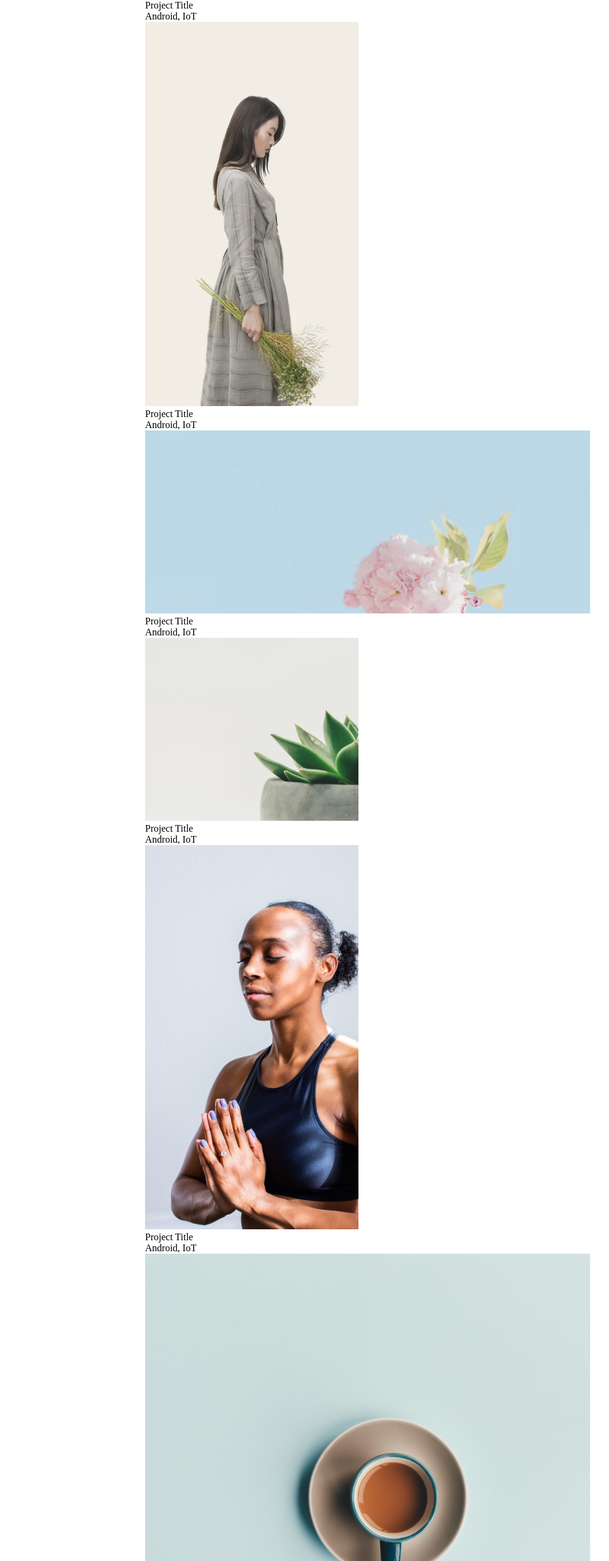
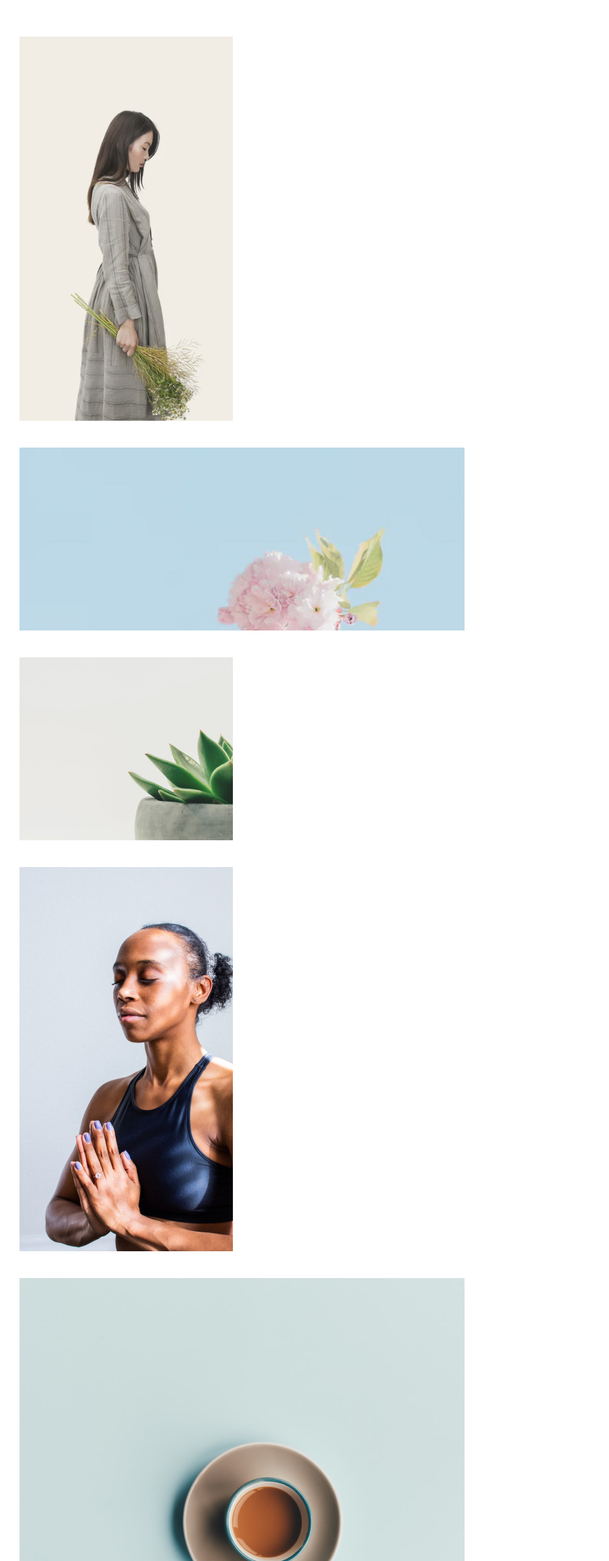
Before and after one commit to LeoSAN10/stormnet, a plain HTML site: page dz7/index.html in a window 1280 px wide. Shown: the top 2560 px of the page at 61% size, without its empty margins (37-1036 px from the left). Drawn offline with Linux system fonts and the light colour scheme.

Commit message:
update html structure

```diff
--- a/dz7/index.html
+++ b/dz7/index.html
@@ -7,49 +7,25 @@
     <title>DZ7</title>
 </head>
 <body>
-    <div class="header">
-        <div class="container">
-            <div>
-                <div>
-                    <div>Project Title</div>
-                    <div>Android, IoT</div>
-                </div>
-                <img src="assets/1.jpg" style="height: 630px;"/>
+    <div class="container">
+        <div class="container__img">
+            <div id="img1">
+                <img src="assets/1.jpg">
             </div>
-            <div>
-                <div>
-                    <div>Project Title</div>
-                    <div>Android, IoT</div>
-                </div>
-                <img src="assets/2.jpg"/>
+            <div id="img2">
+                <img src="assets/2.jpg">
             </div>
-            <div>
-                <div>
-                    <div>Project Title</div>
-                    <div>Android, IoT</div>
-                </div>
-                <img src="assets/3.jpg"/>
+            <div id="img3">
+                <img src="assets/3.jpg">
             </div>
-            <div>
-                <div>
-                    <div>Project Title</div>
-                    <div>Android, IoT</div>
-                </div>
-                <img src="assets/4.jpg"/>
+            <div id="img4">
+                <img src="assets/4.jpg">
             </div>
-            <div>
-                <div>
-                    <div>Project Title</div>
-                    <div>Android, IoT</div>
-                </div>
-                <img src="assets/5.jpg"/>
+            <div  id="img5">
+                <img src="assets/5.jpg">
             </div>
-            <div>
-                <div>
-                    <div>Project Title</div>
-                    <div>Android, IoT</div>
-                </div>
-                <img src="assets/6.jpg"/>
+            <div  id="img6">
+                <img src="assets/6.jpg">
             </div>
         </div>
     </div>
--- a/dz7/style.css
+++ b/dz7/style.css
@@ -1,16 +1,52 @@
 *{
-    margin: 0;
-    padding: 0;
+    margin: 0px 0 ;
+    padding: 10px 5%;
 }
 body{
     box-sizing: border-box;
 }
 
 
-.header{
-    display: flex;
-}
-.container{
-    max-width: 1100px;
-    margin: 0 auto;
-}
+.container {
+    display: grid;
+    grid-gap: 5px;
+    justify-content:center ;
+    grid: repeat(10, 300px) / repeat(33, 30px);
+  }
+
+  .photo {
+    background-size: cover;
+  }
+
+  .photo1 {
+    grid-area: 1 / 1 / span 2 / span 2;
+
+  }
+
+  .photo2 {
+
+    grid-area: 1 / 12;
+    background-image: url(assets/2.jpg);
+  }
+
+  .photo3 {
+
+    grid-area: 2 / 12;
+    background-image: url(assets/3.jpg);
+  }
+
+  .photo4 {
+
+    grid-area: 2 / 23;
+    background-image: url(assets/4.jpg);
+  }
+
+  .photo5 {
+    grid-area: 3 / 1;
+    background-image: url(assets/5.jpg);
+  }
+
+  .photo6 {
+    grid-area: 4 / 2 / span 3 / span 4;
+    background-image: url(assets/6.jpg);
+  }
```
